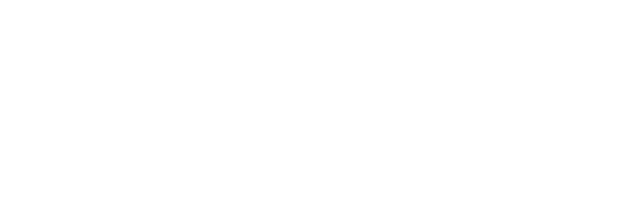
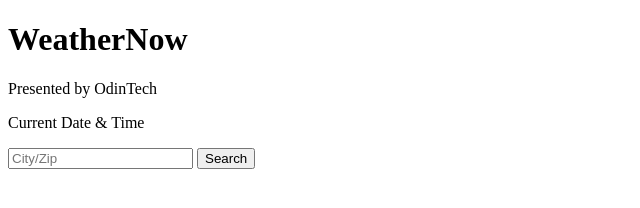
Before and after one commit to BrahmVanH/Weather-Forecast, a plain HTML site: page index.html in a window 1280 px wide. Shown: the whole page, without its empty margins (0-640 px from the left). Drawn offline with Linux system fonts and the light colour scheme.

Commit message:
Added some elements to HTML to get the ball rolling and noted some ideas in README.

```diff
--- a/index.html
+++ b/index.html
@@ -7,6 +7,20 @@
     <title>Document</title>
 </head>
 <body>
+    <header>
+        <h1>WeatherNow</h1>
+        <p>Presented by OdinTech</p>
+        <p id="currentDateTime">Current Date & Time</p>
+    </header>
+
+    <div id="searchArea">
+        <input id="citySearch" type="text" placeholder="City/Zip"></input>
+        <button id="searchBtn" type="button">Search</button>
+    </div>
+
+    <div id="currentWeather" class="col-8">
+        <div id="currentTemps"></div>
+    </div>
 
 </body>
 </html>
```
Also changed, not shown: README.md (added).
